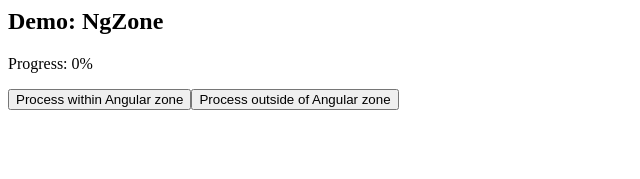
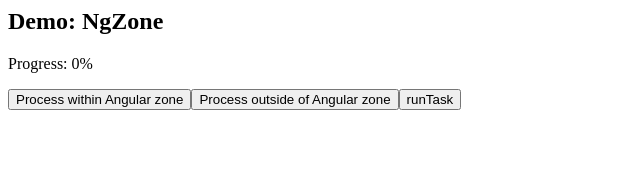
Before and after one commit to jagangitrepo/angular-ngzone-demo, an Angular app: page / in a window 1280 px wide. Shown: the top 179 px of the page, without its empty margins (0-640 px from the left). Built offline with nearby package versions, Linux system fonts and the light colour scheme.

Commit message:
1 file modified

```diff
--- a/src/app/NgZone.component.ts
+++ b/src/app/NgZone.component.ts
@@ -1,6 +1,7 @@
-import {Component, NgZone, OnChanges, SimpleChanges, DoCheck, ChangeDetectionStrategy
+import {
+  Component, NgZone, OnChanges, SimpleChanges, DoCheck, ChangeDetectionStrategy
 } from '@angular/core';
-import {NgIf} from '@angular/common';
+import { NgIf } from '@angular/common';
 
 @Component({
   selector: 'ng-zone-demo',
@@ -15,15 +16,15 @@ import {NgIf} from '@angular/common';
 
     <button (click)="processWithinAngularZone()">Process within Angular zone</button>
     <button (click)="processOutsideOfAngularZone()">Process outside of Angular zone</button>
+    <button (click)="runTask()">runTask</button>
   `,
   //changeDetection:ChangeDetectionStrategy.OnPush
 })
-export class NgZoneDemo implements OnChanges, DoCheck
- {
+export class NgZoneDemo implements OnChanges, DoCheck {
   progress: number = 0;
   label: string;
 
-  constructor(private _ngZone: NgZone) {}
+  constructor(private _ngZone: NgZone) { }
 
   // Loop inside the Angular zone
   // so the UI DOES refresh after each setTimeout cycle
@@ -66,4 +67,23 @@ export class NgZoneDemo implements OnChanges, DoCheck
     // ...
     console.log("ngDoCheck :");
   }
+
+  runTask() {
+    console.log('script start');
+
+    setTimeout(function () {
+      console.log('setTimeout');
+    }, 0);
+
+    Promise.resolve().then(function () {
+      console.log('promise1');
+    });
+
+    console.log('script end');
+
+    Promise.resolve().then(function () {
+      console.log('promise 2');
+    });
+  }
+
 }
```
